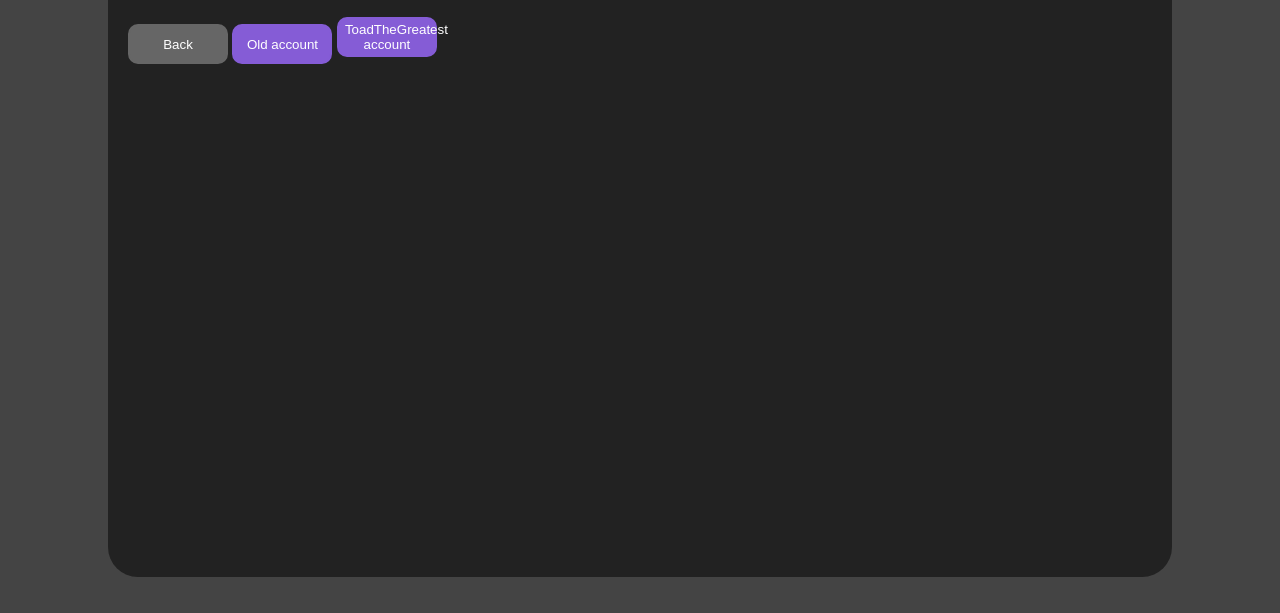
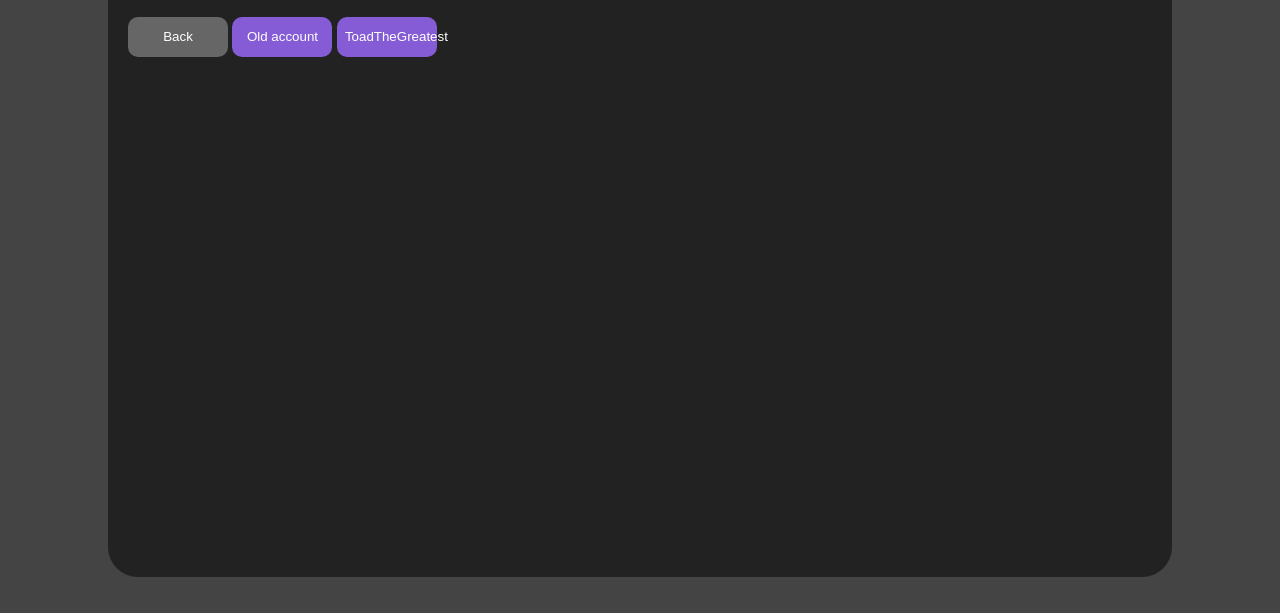
Before and after one commit to ToadTheGreatest/ToadTheGreatest, a plain HTML site: page docs/socials/scratch/index.html in a window 1280 px wide. Shown: the part 189-802 px from the top of the page. Drawn offline with Linux system fonts and the light colour scheme.

Commit message:
hopefully fixed the scratch button

```diff
--- a/docs/socials/scratch/index.html
+++ b/docs/socials/scratch/index.html
@@ -168,7 +168,7 @@
             <div class="socials">
                 <button class="github" onclick="window.open('../')">Back</button>
                 <button class="scratch" onclick="window.open('https:\/\/scratch.mit.edu/users/C0d1ng_rul35')">Old account</button>
-                <button class="scratch" onclick="window.open('https:\/\/scratch.mit.edu/users/ToadTheGreatest')">ToadTheGreatest account</button>
+                <button class="scratch" onclick="window.open('https:\/\/scratch.mit.edu/users/ToadTheGreatest')">ToadTheGreatest</button>
             </div>
         </div>
     </div>
```
